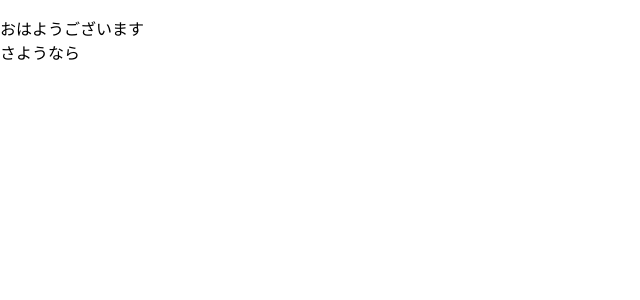
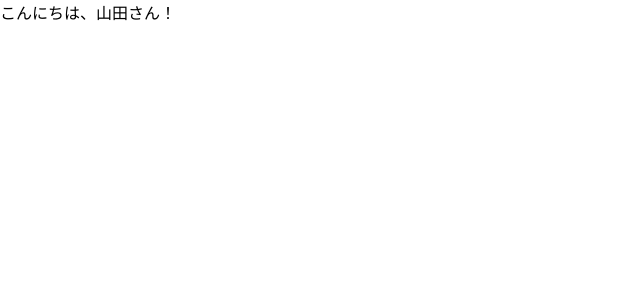
Before and after one commit to nekketsu2010/quick-react, a React (Create React App) app: page / in a window 1280 px wide. Shown: the top 300 px of the page, without its empty margins (0-640 px from the left). Built offline with nearby package versions, Linux system fonts and the light colour scheme.

Commit message:
feature: index.jsを編集して、MyHelloを表示するようにしました。

```diff
--- a/src/index.js
+++ b/src/index.js
@@ -2,6 +2,7 @@ import React from 'react';
 import ReactDOM from 'react-dom/client';
 import './index.css';
 import App from './App';
+import MyHello from './MyHello';
 import reportWebVitals from './reportWebVitals';
 
 const root = ReactDOM.createRoot(document.getElementById('root'));
@@ -9,7 +10,7 @@ const str = 'おはようございます<br />さようなら'
 root.render(
   <React.StrictMode>
     {/* <App /> */}
-    <p dangerouslySetInnerHTML={{__html: str}}/>
+    <MyHello name="山田" />
   </React.StrictMode>
 );
 
```
